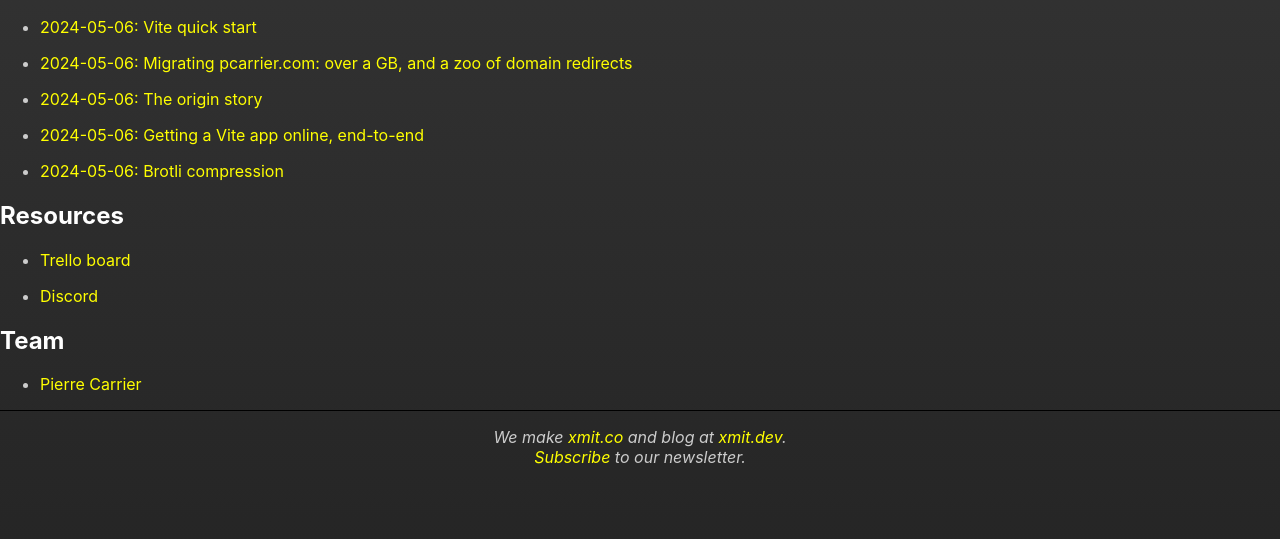
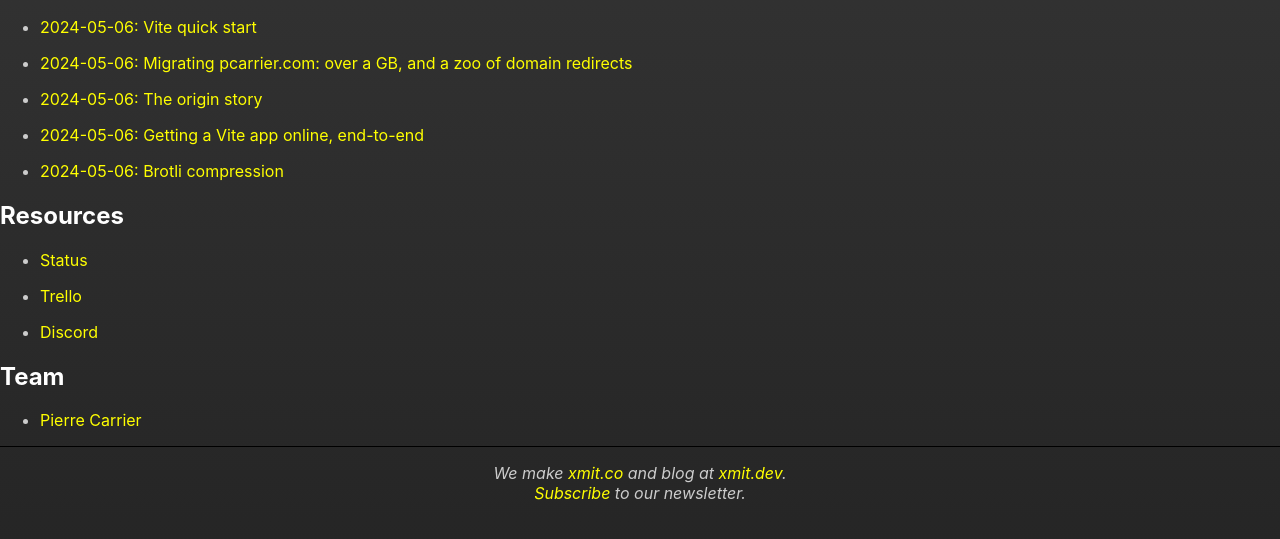
Before and after one commit to xmit-co/xmit.dev, an Eleventy site: page index.html in a window 1280 px wide. Shown: the part 91-630 px from the top of the page. Built offline with nearby package versions, Linux system fonts and the light colour scheme; Eleventy itself is replaced by a stand-in of ours; files that its build step writes are made by us from their sources.

Commit message:
+ status

```diff
--- a/index.html
+++ b/index.html
@@ -14,7 +14,8 @@ layout: layout.html
 </ul>
 <h2>Resources</h2>
 <ul>
-  <li><a href="https://trello.com/b/5mtTbTW4/xmit">Trello board</a></li>
+  <li><a href="https://xmit.instatus.com/">Status</a></li>
+  <li><a href="https://trello.com/b/5mtTbTW4/xmit">Trello</a></li>
   <li><a href="https://discord.gg/EThbKNZDrP">Discord</a></li>
 </ul>
 <h2>Team</h2>
```
